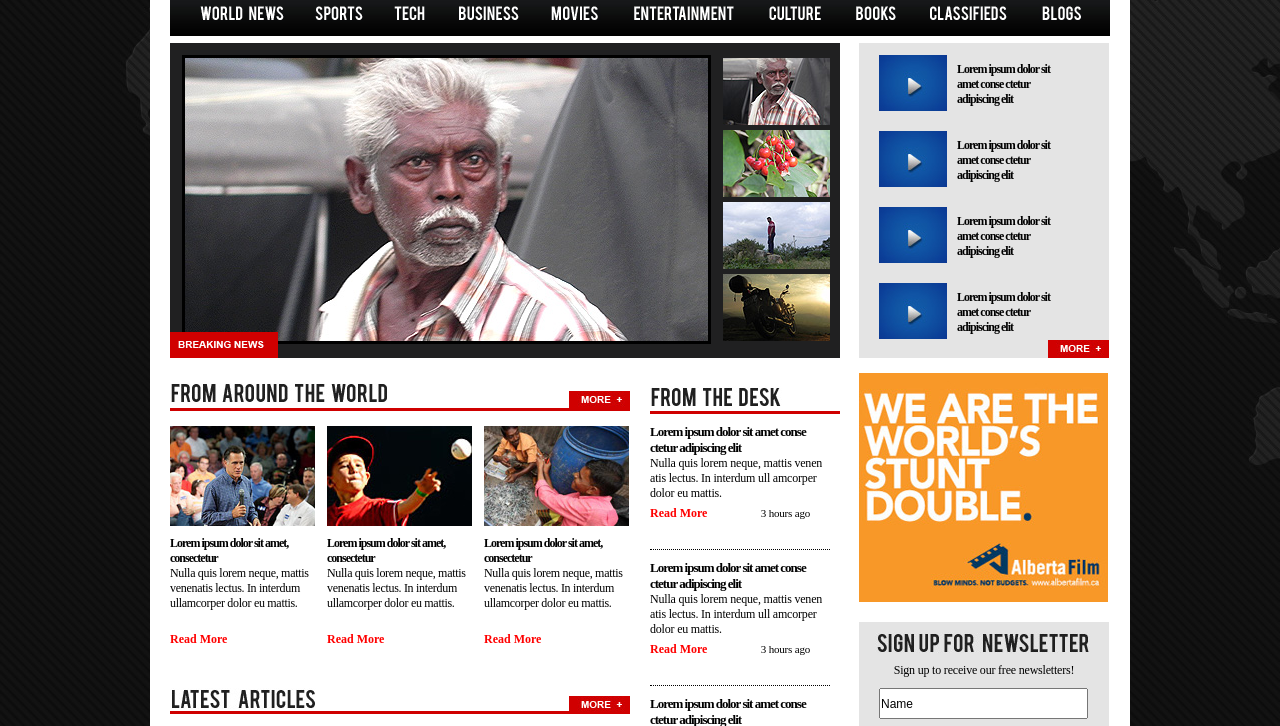
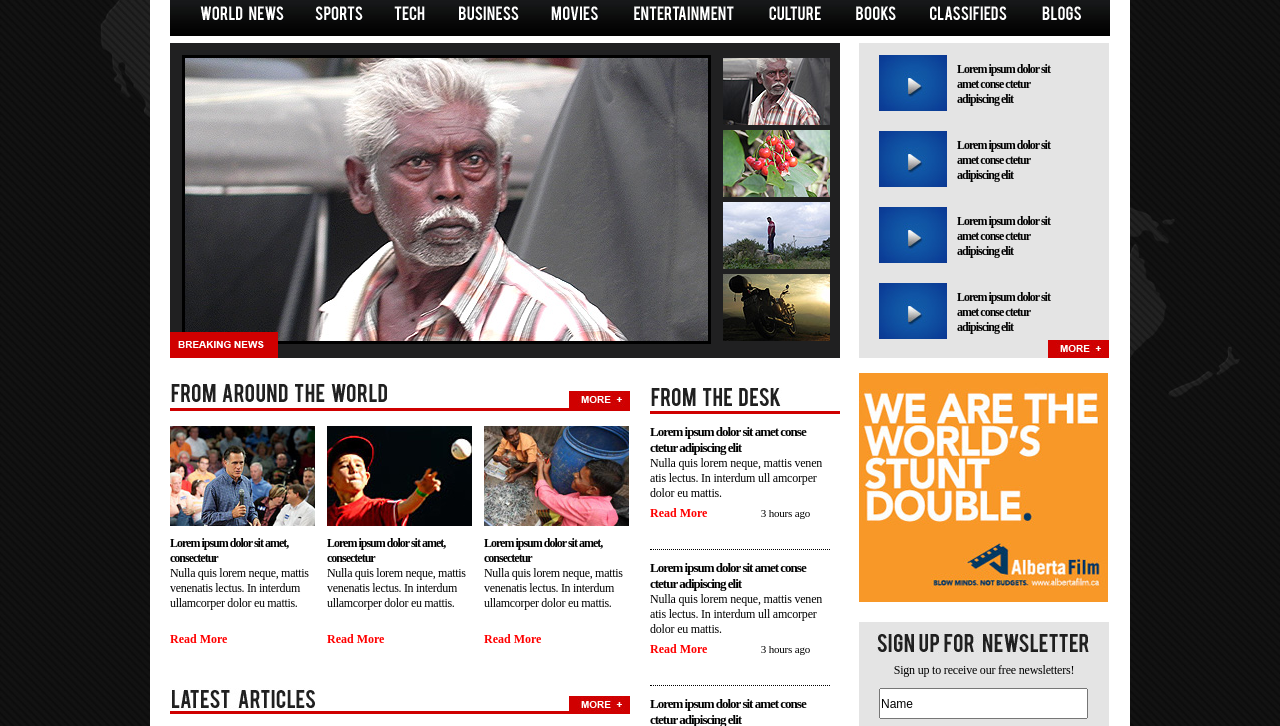
Before and after one commit to OHsolgil/test_OSG, a plain HTML site: page index.html in a window 1280 px wide. Shown: the part 122-848 px from the top of the page. Drawn offline with Linux system fonts and the light colour scheme.

Commit message:
Update style.css

```diff
--- a/css/style.css
+++ b/css/style.css
@@ -1,7 +1,7 @@
 *{margin:0; padding:0;}
 li{list-style:none;}
 a{text-decoration:none;}
-body{ background:url(../img/bg.jpg); font-family:'arial' sans-serif;}
+body{ background:url(../img/bg.jpg); background-size:100% auto; font-family:'arial' sans-serif;}
 img { vertical-align:top; }
 a, a:link {
 	color:black;
```
